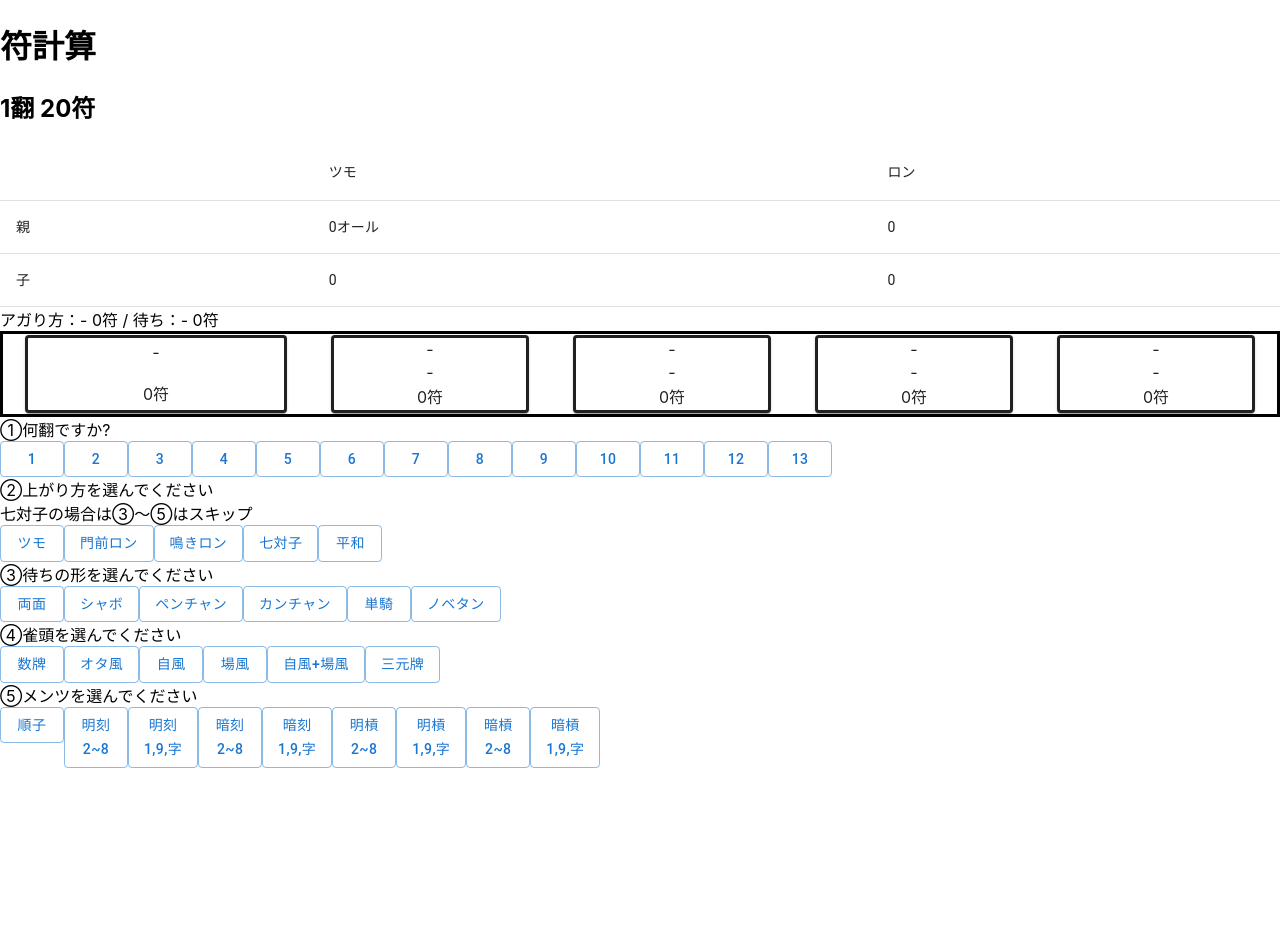
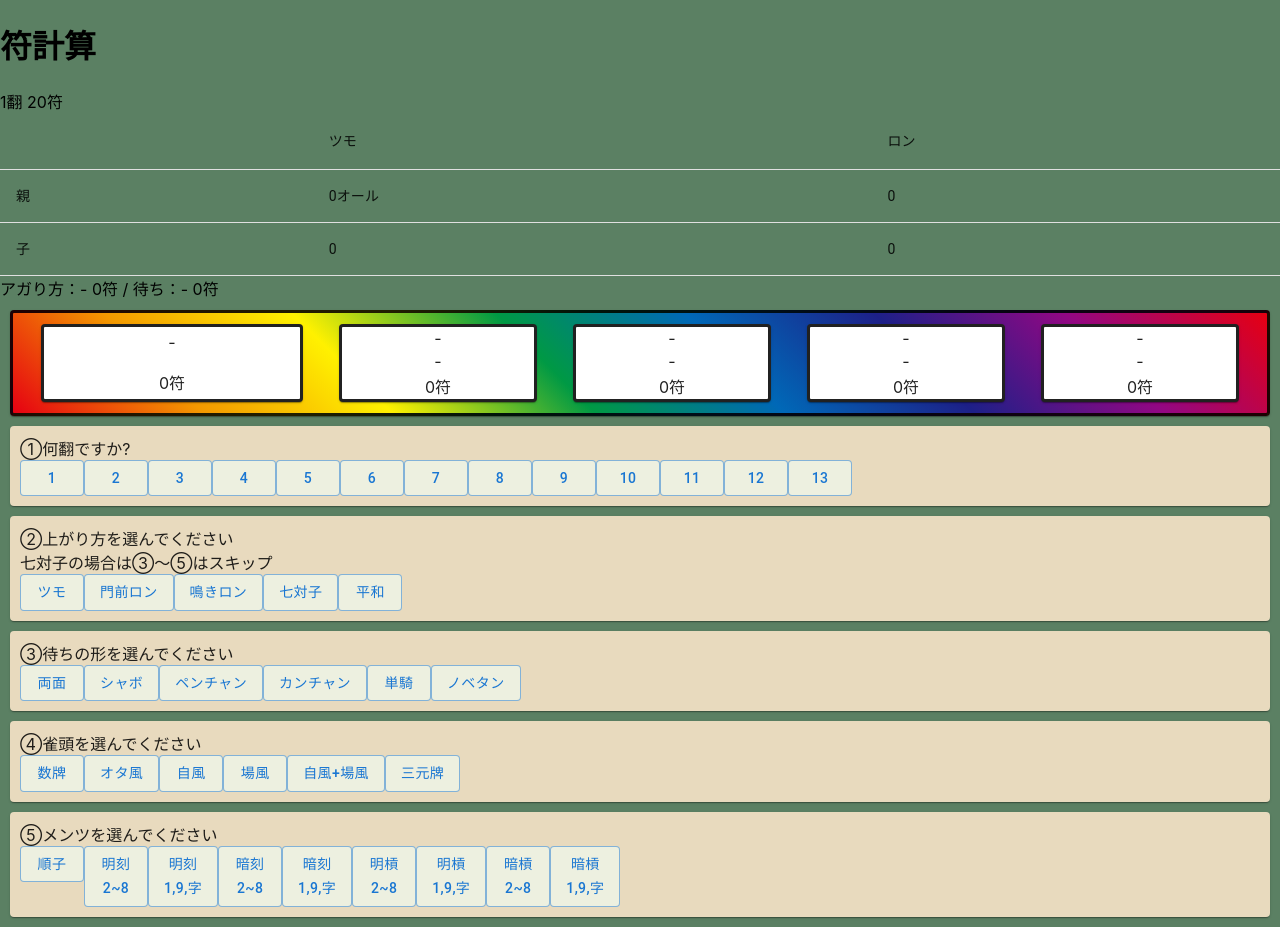
Before and after one commit to daichihirano/mahjong-calculator, a React (Create React App) app: page / in a window 1280 px wide. Before the commit the page ends 800 px from the top, so only its background shows below. Built offline with nearby package versions, Linux system fonts and the light colour scheme.

Commit message:
CSSの付与

```diff
--- a/public/index.html
+++ b/public/index.html
@@ -26,7 +26,7 @@
     -->
     <title>React App</title>
   </head>
-  <body>
+  <body style="background-color: 	#5B8063;">
     <noscript>You need to enable JavaScript to run this app.</noscript>
     <div id="root"></div>
     <!--
--- a/src/App.tsx
+++ b/src/App.tsx
@@ -21,7 +21,24 @@ import {
   pointTableParent,
 } from './constance/Constance';
 
-import { Box, Paper, TableCell, TableContainer, TableRow, Table, TableHead, TableBody } from '@mui/material';
+import {
+  Box,
+  Paper,
+  TableCell,
+  TableContainer,
+  TableRow,
+  Table,
+  TableHead,
+  TableBody
+} from '@mui/material';
+
+
+import { styled } from '@mui/system';
+const StyledPaper = styled(Paper)({
+  margin:'10px',
+  padding:'10px',
+  background:'linear-gradient(45deg, #E60012 0%, #F39800 14%, #FFF100 28%, #009944 43%, #0068B7 57%, #1D2088 71%, #920783 85%, #E60012 100%)',
+});
 
 function App() {
 
@@ -83,9 +100,9 @@ function App() {
   return (
     <div>
       <h1>符計算</h1>
-      <h2>
+      <div>
         {basePoint}翻  {sumSubPoint}符
-      </h2>
+      </div>
 
       <TableContainer>
         <Table>
@@ -114,7 +131,7 @@ function App() {
       アガり方：{subPoint.name}  {subPoint.fu}符 / 待ち：{wait.name}  {wait.fu}符
       </div>
 
-      <Box className='hand'>
+      <StyledPaper className='hand'>
         <Paper className='hand-head' >
           <div>{head.name}</div>
           <div>{""}</div>
@@ -127,7 +144,7 @@ function App() {
             <div>{mentsu.fu + "符"}</div>
           </Paper>
         ))}
-      </Box>
+      </StyledPaper>
       <pointContext.Provider value={{basePoint, setBasePoint}}>
       <sumSubPointContext.Provider value={{sumSubPoint, setSumSubPoint}}>
       <subPointContext.Provider value={{subPoint, setSubPoint}}>
--- a/src/BasePoint.tsx
+++ b/src/BasePoint.tsx
@@ -1,7 +1,17 @@
 import React, {useContext} from 'react'
 import type { FC } from 'react'
-import { Button } from '@mui/material';
+import { Button, Paper } from '@mui/material';
 import { pointContext } from './context/Context'
+import { styled } from '@mui/system';
+
+const StyledPaper = styled(Paper)({
+    margin:'10px',
+    padding:'10px',
+    backgroundColor:'#E8DABE'
+});
+const StyledButton = styled(Button)({
+    backgroundColor:'#EDF0E0',
+});
 
 const BasePoint:FC=()=>{
 
@@ -18,14 +28,14 @@ const BasePoint:FC=()=>{
     }
 
     return (
-        <div>
+        <StyledPaper>
             ①何翻ですか?<br></br>
             {basePointList.map((point,idx)=>{
                 return(
-                    <Button variant='outlined' value={point} onClick={onClickPointButton}  key={idx}>{point}</Button>
+                    <StyledButton variant='outlined' value={point} onClick={onClickPointButton}  key={idx}>{point}</StyledButton>
                 )
             })}
-        </div>
+        </StyledPaper>
     )
 }
 export default BasePoint;
--- a/src/Head.tsx
+++ b/src/Head.tsx
@@ -1,6 +1,7 @@
 import React, {useContext} from 'react'
 import type { FC } from 'react'
-import { Button } from '@mui/material';
+import { Button, Paper } from '@mui/material';
+import { styled } from '@mui/system';
 
 import {
     waitContext,
@@ -14,6 +15,15 @@ interface Head {
     name : string;
     fu : number;
 };
+
+const StyledPaper = styled(Paper)({
+    margin:'10px',
+    padding:'10px',
+    backgroundColor:'#E8DABE'
+});
+const StyledButton = styled(Button)({
+    backgroundColor:'#EDF0E0',
+});
 
 const Head:FC=()=>{
     const {wait, setWait} = useContext(waitContext);
@@ -42,15 +52,15 @@ const Head:FC=()=>{
         setSumSubPoint(totalSubPoint);
     }
     return (
-        <div>
+        <StyledPaper>
             ④雀頭を選んでください<br></br>
-            <Button variant="outlined" value={0} name={"数牌"} onClick={onClickHead}>数牌</Button>
-            <Button variant="outlined" value={0} name={"オタ風"} onClick={onClickHead}>オタ風</Button>
-            <Button variant="outlined" value={2} name={"自風"} onClick={onClickHead}>自風</Button>
-            <Button variant="outlined" value={2} name={"場風"} onClick={onClickHead}>場風</Button>
-            <Button variant="outlined" value={4} name={"自風+場風"} onClick={onClickHead}>自風+場風</Button>
-            <Button variant="outlined" value={2} name={"三元牌"} onClick={onClickHead}>三元牌</Button>
-        </div>
+            <StyledButton variant="outlined" value={0} name={"数牌"} onClick={onClickHead}>数牌</StyledButton>
+            <StyledButton variant="outlined" value={0} name={"オタ風"} onClick={onClickHead}>オタ風</StyledButton>
+            <StyledButton variant="outlined" value={2} name={"自風"} onClick={onClickHead}>自風</StyledButton>
+            <StyledButton variant="outlined" value={2} name={"場風"} onClick={onClickHead}>場風</StyledButton>
+            <StyledButton variant="outlined" value={4} name={"自風+場風"} onClick={onClickHead}>自風+場風</StyledButton>
+            <StyledButton variant="outlined" value={2} name={"三元牌"} onClick={onClickHead}>三元牌</StyledButton>
+        </StyledPaper>
     )
 }
 export default Head;
--- a/src/WaitHand.tsx
+++ b/src/WaitHand.tsx
@@ -1,6 +1,7 @@
 import React, {useContext} from 'react'
 import type { FC } from 'react'
-import { Button } from '@mui/material';
+import { Button, Paper } from '@mui/material';
+import { styled } from '@mui/system';
 
 import {
     waitContext,
@@ -14,6 +15,15 @@ interface Wait {
     name : string;
     fu : number;
 }
+
+const StyledPaper = styled(Paper)({
+    margin:'10px',
+    padding:'10px',
+    backgroundColor:'#E8DABE',
+});
+const StyledButton = styled(Button)({
+    backgroundColor:'#EDF0E0',
+});
 
 const WaitHand:FC=()=>{
     const {wait, setWait} = useContext(waitContext);
@@ -47,15 +57,15 @@ const WaitHand:FC=()=>{
     }
 
     return (
-        <div>
+        <StyledPaper>
             ③待ちの形を選んでください<br></br>
-            <Button variant="outlined" value={0} name={"両面"} onClick={onClickWait}>両面</Button>
-            <Button variant="outlined" value={0} name={"シャボ"} onClick={onClickWait}>シャボ</Button>
-            <Button variant="outlined" value={2} name={"ペンチャン"} onClick={onClickWait}>ペンチャン</Button>
-            <Button variant="outlined" value={2} name={"カンチャン"} onClick={onClickWait}>カンチャン</Button>
-            <Button variant="outlined" value={2} name={"単騎"} onClick={onClickWait}>単騎</Button>
-            <Button variant="outlined" value={2} name={"ノベタン"} onClick={onClickWait}>ノベタン</Button>
-        </div>
+            <StyledButton variant="outlined" value={0} name={"両面"} onClick={onClickWait}>両面</StyledButton>
+            <StyledButton variant="outlined" value={0} name={"シャボ"} onClick={onClickWait}>シャボ</StyledButton>
+            <StyledButton variant="outlined" value={2} name={"ペンチャン"} onClick={onClickWait}>ペンチャン</StyledButton>
+            <StyledButton variant="outlined" value={2} name={"カンチャン"} onClick={onClickWait}>カンチャン</StyledButton>
+            <StyledButton variant="outlined" value={2} name={"単騎"} onClick={onClickWait}>単騎</StyledButton>
+            <StyledButton variant="outlined" value={2} name={"ノベタン"} onClick={onClickWait}>ノベタン</StyledButton>
+        </StyledPaper>
     )
 }
 export default WaitHand;
--- a/src/WinHand.tsx
+++ b/src/WinHand.tsx
@@ -1,6 +1,7 @@
 import React, {useContext} from 'react'
 import type { FC } from 'react'
-import { Button } from '@mui/material';
+import { Button, Paper } from '@mui/material';
+import { styled } from '@mui/system';
 
 import {
     waitContext,
@@ -14,6 +15,16 @@ interface Win {
     name : string;
     fu : number;
 }
+
+
+const StyledPaper = styled(Paper)({
+    margin:'10px',
+    padding:'10px',
+    backgroundColor:'#E8DABE'
+});
+const StyledButton = styled(Button)({
+    backgroundColor:'#EDF0E0',
+});
 
 const WinHand:FC=()=>{
     const {wait, setWait} = useContext(waitContext);
@@ -46,15 +57,15 @@ const WinHand:FC=()=>{
         setSumSubPoint(totalSubPoint);
     }
     return (
-        <div>
+        <StyledPaper>
             ②上がり方を選んでください<br></br>
             　七対子の場合は③～⑤はスキップ<br></br>
-            <Button variant="outlined" value={2} name={"ツモ"} onClick={onClickWait}>ツモ</Button>
-            <Button variant="outlined" value={10} name={"門前ロン"} onClick={onClickWait}>門前ロン</Button>
-            <Button variant="outlined" value={0} name={"鳴きロン"} onClick={onClickWait}>鳴きロン</Button>
-            <Button variant="outlined" value={25} name={"七対子"} onClick={onClickWait}>七対子</Button>
-            <Button variant="outlined" value={20} name={"平和"} onClick={onClickWait}>平和</Button>
-        </div>
+            <StyledButton variant="outlined" value={2} name={"ツモ"} onClick={onClickWait}>ツモ</StyledButton>
+            <StyledButton variant="outlined" value={10} name={"門前ロン"} onClick={onClickWait}>門前ロン</StyledButton>
+            <StyledButton variant="outlined" value={0} name={"鳴きロン"} onClick={onClickWait}>鳴きロン</StyledButton>
+            <StyledButton variant="outlined" value={25} name={"七対子"} onClick={onClickWait}>七対子</StyledButton>
+            <StyledButton variant="outlined" value={20} name={"平和"} onClick={onClickWait}>平和</StyledButton>
+        </StyledPaper>
     )
 }
 export default WinHand;
--- a/src/mentsu/Mentsu.tsx
+++ b/src/mentsu/Mentsu.tsx
@@ -4,7 +4,9 @@ import Minko from './minko/Minko';
 import Anko from './anko/Anko';
 import Minkan from './minkan/Minkan';
 import Ankan from './ankan/Ankan';
-import { Box } from '@mui/material';
+import { Box, Paper } from '@mui/material';
+
+import { styled } from '@mui/system';
 
 const sxStyle ={
     display:'flex',
@@ -12,9 +14,16 @@ const sxStyle ={
     flexWrap:'wrap'
 } as const;
 
+const StyledPaper = styled(Paper)({
+    margin:'10px',
+    padding:'10px',
+    backgroundColor:'#E8DABE'
+});
+
+
 const Mentsu:FC=()=>{
     return (
-        <div>
+        <StyledPaper>
             ⑤メンツを選んでください
             <Box sx={sxStyle}>
                 <Shuntsu />
@@ -23,7 +32,7 @@ const Mentsu:FC=()=>{
                 <Minkan />
                 <Ankan />
             </Box>
-        </div>
+        </StyledPaper>
     )
 }
 export default Mentsu;
--- a/src/mentsu/MentsuButton.tsx
+++ b/src/mentsu/MentsuButton.tsx
@@ -9,11 +9,17 @@ import {
     headContext,
 } from '../context/Context';
 
+import { styled } from '@mui/system';
+
 interface Mentsu {
     name : string;
     type : string;
     fu : number;
 }
+const StyledButton = styled(Button)({
+    backgroundColor:'#EDF0E0',
+});
+
 
 const MentsuButton:FC<{mentsu:Mentsu}>=({mentsu})=>{
     const {wait, setWait} = useContext(waitContext);
@@ -44,7 +50,7 @@ const MentsuButton:FC<{mentsu:Mentsu}>=({mentsu})=>{
 
     return (
         <div>
-            <Button variant="outlined" value={mentsu.fu} onClick={onClickPointButton}  >{mentsu.name}<br />{mentsu.type}</Button>
+            <StyledButton variant="outlined" value={mentsu.fu} onClick={onClickPointButton}  >{mentsu.name}<br />{mentsu.type}</StyledButton>
         </div>
     )
 }
```
